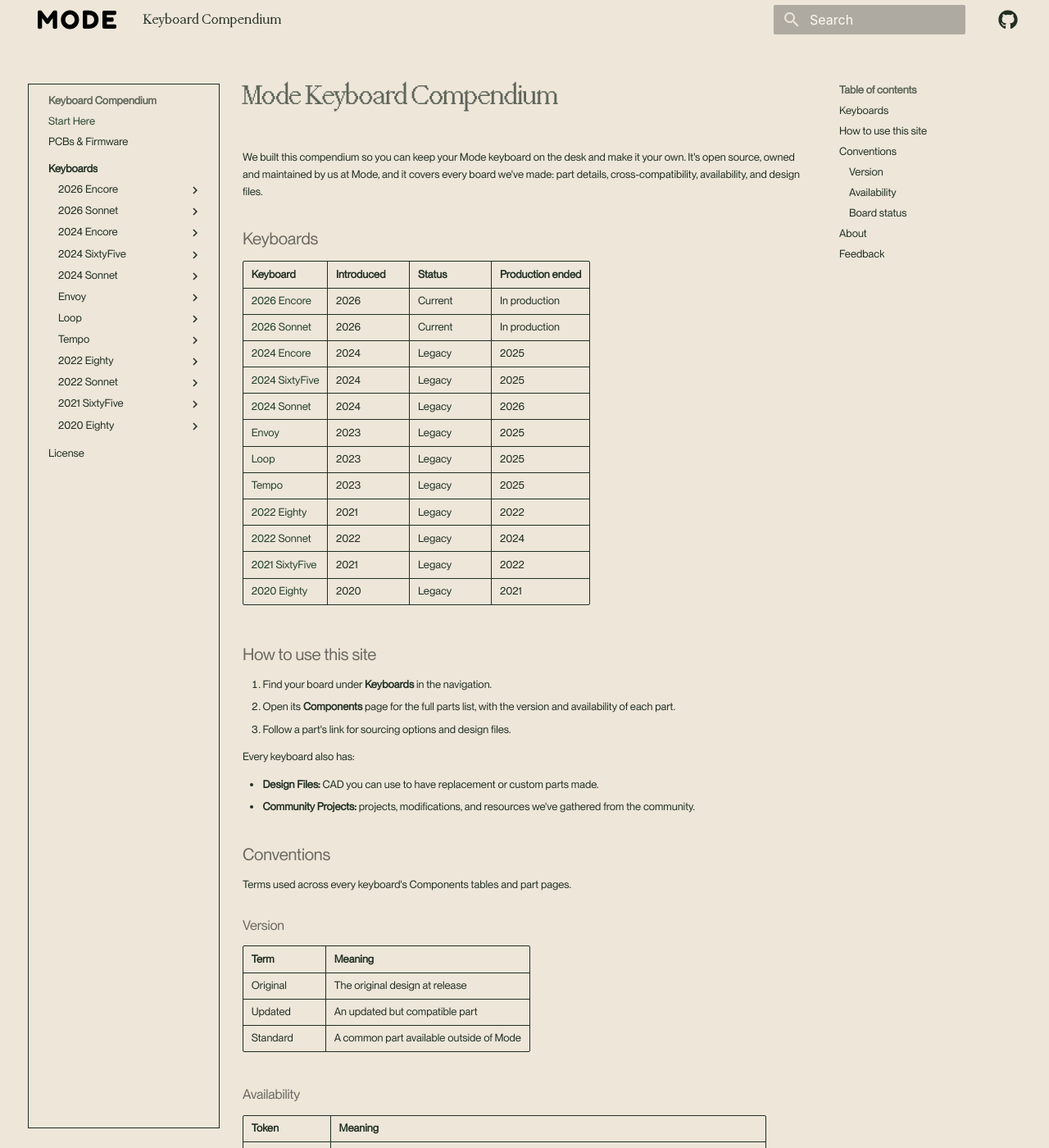
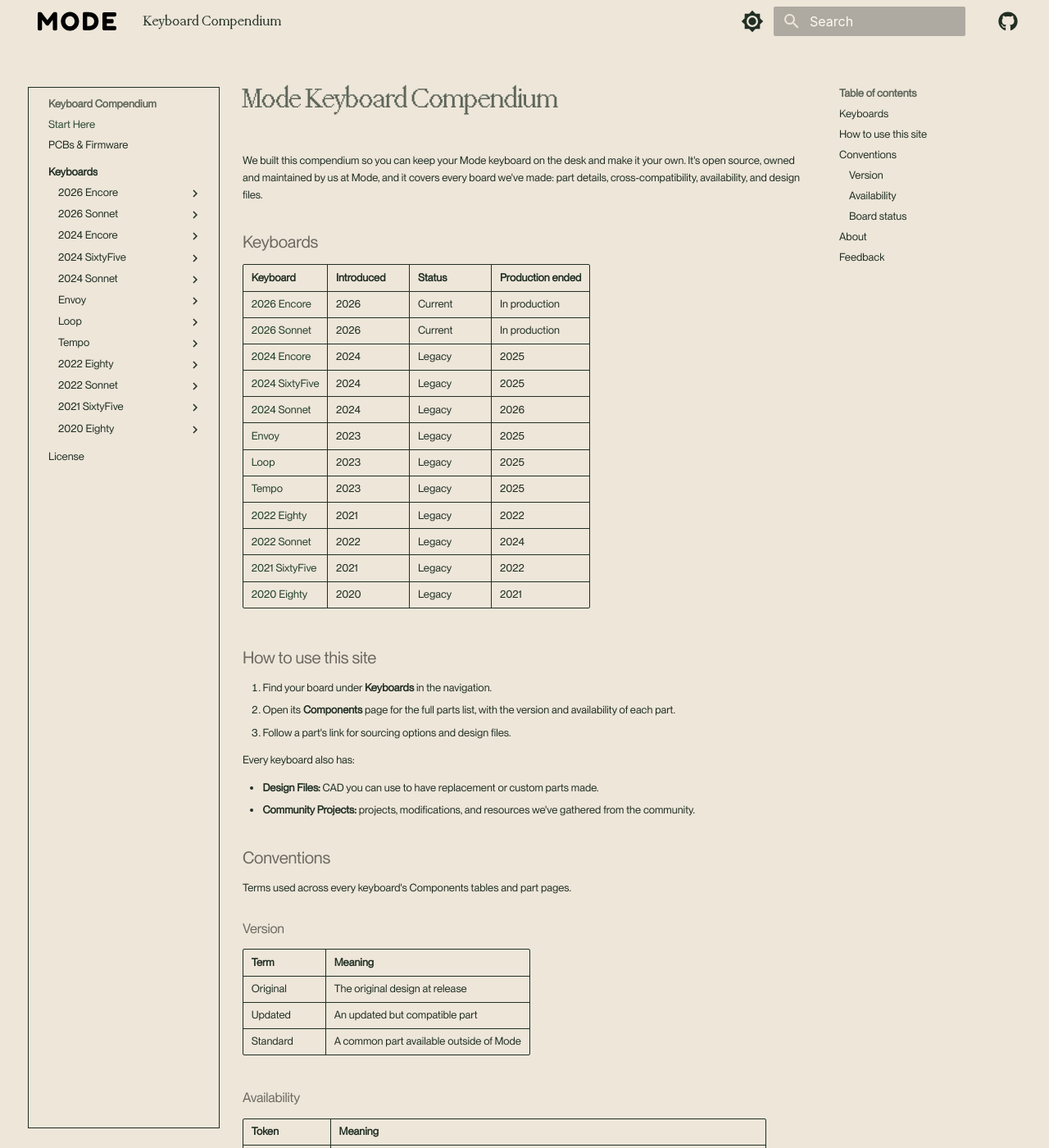
Before and after one commit to Mode-Designs/keyboard-compendium, an MkDocs documentation site: the page built from docs/index.md, in a window 1280 px wide and 1400 px high. Shown: the whole window at 82% size. Built offline with MkDocs 1.6.1 and Material for MkDocs 9.7.7, drawn with Linux system fonts in a browser that asks for light colours; comment, search, counter and statistics services are not loaded.

Commit message:
Add a light/dark mode toggle with a brown dark scheme
- Replace the single palette with a Material light/dark toggle that
  defaults to the visitor's system preference and persists the choice.
- Reskin Material's slate scheme onto the Mode brown surfaces, keeping
  the green/yellow accents and self-hosted fonts.
- Give the search field a visible surface in dark mode (it previously
  used near-black / page-color fills that vanished on the dark header).
- Invert the monochrome line-art images and recolor the logo so both
  stay legible on the dark ground.

```diff
--- a/docs/stylesheets/extra.css
+++ b/docs/stylesheets/extra.css
@@ -63,7 +63,10 @@
   background-color: color-mix(in srgb, var(--md-default-fg-color) 70%, transparent);
 }
 
-[data-md-color-scheme="mode"] {
+/* Mode palette. The --color-* ramps are constant across schemes; the semantic
+   tokens below are the light defaults, overridden for dark mode under
+   [data-md-color-scheme="slate"] further down. */
+[data-md-color-scheme] {
     --color-green: oklch(0.339 0.0503 150.99);
     /* #2A3E2 */
     --color-yellow: oklch(0.8437 0.1329 68.87);
@@ -76,6 +79,11 @@
     /* #2B323D */
     --color-brown: oklch(0.3601 0.0502 62.39);
     /* #4C3824 */
+    /* Dark-scheme brown surfaces, derived from --color-brown (hue 62.39).
+       DERIVED, not pulled from Figma; confirm against the Mode brown ramp. */
+    --color-brown-800: oklch(0.3 0.04 62.39);
+    --color-brown-850: oklch(0.265 0.034 62.39);
+    --color-brown-900: oklch(0.225 0.028 62.39);
     --color-white: oklch(0.9829 0.0096 81.63);
     /* #FCF9F3 */
     --color-cream: oklch(0.9559 0.0187 85.35);
@@ -191,37 +199,6 @@
     --md-neutral-foreground: var(--color-green);
     --md-highlight: var(--color-salmon);
     --md-highlight-foreground: var(--color-warm-300);
-
-    --md-background--dark: var(--color-green-850);
-    --md-foreground--dark: var(--color-warm-300);
-    --md-card: transparent;
-    --md-card-foreground--dark: var(--color-warm-200);
-    --md-grid-line--dark: var(--color-green-700);
-    --md-grid-line-bold--dark: var(--color-warm-500);
-    --md-popover--dark: var(--color-black);
-    --md-popover-foreground--dark: var(--color-warm-200);
-    --md-primary--dark: var(--color-green);
-    --md-primary-foreground--dark: var(--color-warm-200);
-    --md-secondary--dark: var(--color-warm-100);
-    --md-secondary-foreground--dark: var(--color-green-850);
-    --md-muted--dark: var(--color-warm-800);
-    --md-muted-foreground--dark: var(--color-warm-500);
-    --md-accent--dark: var(--color-yellow);
-    --md-accent-foreground--dark: var(--color-green);
-    --md-additive--dark: var(--color-green-400);
-    --md-destructive--dark: var(--color-orange);
-    --md-destructive-foreground--dark: var(--color-warm-200);
-    --md-border--dark: var(--color-green-300);
-    --md-input--dark: var(--color-green-300);
-    --md-ring--dark: var(--color-green);
-    --md-sidebar--dark: var(--color-black);
-    --md-sidebar-foreground--dark: var(--color-warm-200);
-    --md-sidebar-primary--dark: var(--color-green);
-    --md-sidebar-primary-foreground--dark: var(--color-warm-200);
-    --md-sidebar-accent--dark: var(--color-yellow);
-    --md-sidebar-accent-foreground--dark: var(--color-green);
-    --md-sidebar-border--dark: var(--color-green-300);
-    --md-sidebar-ring--dark: var(--color-green);
 }
 
 
@@ -311,6 +288,62 @@
     --md-footer-fg-color--lighter: color-mix(in srgb, var(--color-warm-300) 45%, transparent);
     --md-footer-bg-color: var(--color-green-850);
     --md-footer-bg-color--dark: var(--color-green-850);
+}
+
+/* -------------------------------------------------------------------------- */
+/* Dark scheme: brown-based. Overrides the light semantic tokens above, plus  */
+/* the few MkDocs tokens hard-mapped to light Mode shades in the :root>* block.*/
+/* Mode green/yellow accents are kept; greens are lifted to lighter shades so  */
+/* they stay legible on the dark brown ground.                                 */
+/* -------------------------------------------------------------------------- */
+[data-md-color-scheme="slate"] {
+    --md-background: var(--color-brown-900);
+    --md-foreground: var(--color-warm-200);
+    --md-card: transparent;
+    --md-card-foreground: var(--color-warm-200);
+    --md-grid-line: var(--color-brown-850);
+    --md-grid-line-bold: var(--color-warm-600);
+    --md-popover: var(--color-brown-800);
+    --md-popover-foreground: var(--color-warm-200);
+    --md-primary: var(--color-green-300);
+    --md-primary-foreground: var(--color-brown-900);
+    --md-secondary: var(--color-yellow);
+    --md-secondary-foreground: var(--color-brown-900);
+    --md-muted: var(--color-brown-800);
+    --md-muted-foreground: var(--color-warm-400);
+    --md-accent: var(--color-yellow);
+    --md-accent-foreground: var(--color-brown-900);
+    --md-additive: var(--color-green-400);
+    --md-destructive: var(--color-orange);
+    --md-destructive-foreground: var(--color-warm-200);
+    --md-border: var(--color-brown);
+    --md-input: var(--color-brown);
+    --md-ring: var(--color-green-300);
+    --md-sidebar: var(--color-brown-850);
+    --md-sidebar-foreground: var(--color-warm-200);
+    --md-sidebar-primary: var(--color-green-300);
+    --md-sidebar-primary-foreground: var(--color-brown-900);
+    --md-sidebar-accent: var(--color-yellow);
+    --md-sidebar-accent-foreground: var(--color-brown-900);
+    --md-sidebar-border: var(--color-brown);
+    --md-sidebar-ring: var(--color-green-300);
+    --md-success: var(--color-green-400);
+    --md-success-foreground: var(--color-warm-200);
+    --md-warning: var(--color-yellow);
+    --md-warning-foreground: var(--color-brown-900);
+    --md-info: var(--color-cool-300);
+    --md-info-foreground: var(--color-brown-900);
+    --md-neutral: var(--color-warm-400);
+    --md-neutral-foreground: var(--color-brown-900);
+    --md-highlight: var(--color-salmon);
+    --md-highlight-foreground: var(--color-brown-900);
+
+    /* MkDocs tokens hard-mapped to light Mode shades in the :root>* block */
+    --md-default-fg-color--lightest: var(--color-brown-800);
+    --md-typeset-table-color: var(--color-warm-600);
+    --md-typeset-table-color--light: var(--color-brown-800);
+    --md-footer-bg-color: var(--color-brown-850);
+    --md-footer-bg-color--dark: var(--color-brown-900);
 }
 
 * {
@@ -459,3 +492,54 @@ h2, h3, h4, h5, h6 {
 .md-footer {
     margin-top: 2.5rem;
 }
+
+/* -------------------------------------------------------------------------- */
+/* Dark scheme component touch-ups                                            */
+/* -------------------------------------------------------------------------- */
+
+/* Logo is a monochrome SVG loaded as <img> (currentColor resolves to black),
+   so paint it light to read on the dark header. */
+[data-md-color-scheme="slate"] .md-header__button.md-logo img {
+    filter: brightness(0) invert(1);
+    opacity: 0.95;
+}
+
+/* Keep the custom "info" admonition legible on the dark ground. */
+[data-md-color-scheme="slate"] .md-typeset .admonition.info,
+[data-md-color-scheme="slate"] .md-typeset details.info {
+    color: var(--color-green-300);
+    border-color: var(--color-green-400);
+}
+[data-md-color-scheme="slate"] .md-typeset .info > .admonition-title:before,
+[data-md-color-scheme="slate"] .md-typeset .info > summary:before {
+    background-color: var(--color-green-300);
+}
+
+/* Dark search field: Material fills the header search box with near-black
+   (#00000042) at rest and the page background when focused, both of which
+   vanish on the dark brown header. Give it a visible brand-brown surface. */
+[data-md-color-scheme="slate"] .md-search__form,
+[data-md-color-scheme="slate"] [data-md-toggle="search"]:checked ~ .md-header .md-search__form {
+    background-color: var(--color-brown);
+}
+[data-md-color-scheme="slate"] .md-search__form:hover {
+    background-color: color-mix(in srgb, var(--color-warm-200) 14%, var(--color-brown));
+}
+[data-md-color-scheme="slate"] .md-search__input::placeholder {
+    color: var(--color-warm-400);
+}
+
+/* Make the light/dark palette toggle a more obvious control. */
+[data-md-component="palette"] label.md-icon svg {
+    width: 1.4rem;
+    height: 1.4rem;
+}
+
+/* Board and part images are monochrome line-art on transparent backgrounds,
+   so the near-black strokes disappear on the dark ground. Invert them in dark
+   mode so the line work reads as light strokes; the filter preserves alpha,
+   so the transparent background stays transparent. Scoped to content images
+   only (the header logo is handled above; inline SVG icons are unaffected). */
+[data-md-color-scheme="slate"] .md-typeset img {
+    filter: invert(1);
+}
--- a/mkdocs.yml
+++ b/mkdocs.yml
@@ -12,8 +12,21 @@ theme:
     - navigation.path
     - navigation.indexes
   palette:
-    scheme: mode
-    primary: custom
+    # Defaults to the visitor's system preference; the header toggle switches
+    # and persists the choice. Light = custom "mode" scheme; dark = "slate"
+    # (Material's dark base) re-skinned to a brown ground in extra.css.
+    - media: "(prefers-color-scheme: light)"
+      scheme: mode
+      primary: custom
+      toggle:
+        icon: material/brightness-7
+        name: Switch to dark mode
+    - media: "(prefers-color-scheme: dark)"
+      scheme: slate
+      primary: custom
+      toggle:
+        icon: material/brightness-4
+        name: Switch to light mode
   logo: theme/logo.svg
   favicon: theme/favicon.png
   # Fonts are self-hosted via stylesheets/extra.css; Material's font setting
```
